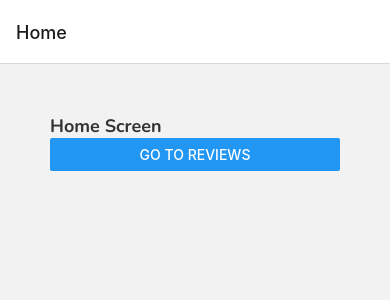
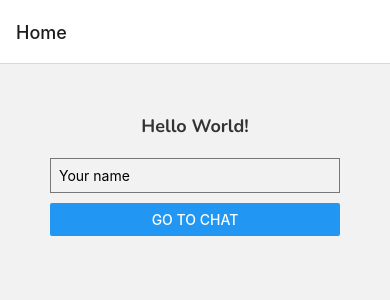
Before and after one commit to iamnachoj/Chat-App, a React Native app: screen /Home in a window 390 px wide. Shown: the top 300 px of the page. Built offline with nearby package versions, Linux system fonts and the light colour scheme.

Commit message:
add new functionality to navigation

```diff
--- a/App.js
+++ b/App.js
@@ -4,7 +4,7 @@ import AppLoading from 'expo-app-loading';
 
 //components
 import Home from './screens/home';
-import About from './screens/about';
+import Chat from './screens/chat';
 
 // navigator
 import {createStackNavigator} from '@react-navigation/stack';
@@ -26,9 +26,8 @@ export default function App() {
     return (
       <NavigationContainer>
       <Stack.Navigator>
-        {/* it automatically adds a navigation prop */}
         <Stack.Screen name='Home' component={Home}/>
-        <Stack.Screen name='About' component={About}/>
+        <Stack.Screen name='Chat' component={Chat}/>
       </Stack.Navigator>
       </NavigationContainer>
     );
--- a/screens/about.js
+++ /dev/null
@@ -1,17 +0,0 @@
-import React from 'react';
-import {View, Text, Button } from 'react-native';
-import {globalStyles} from '../styles/global';
-
-export default function About({navigation}) {
-
-    const pressHandler = () => {
-      navigation.goBack()
-    }
-
-    return (
-     <View style={globalStyles.container}>
-       <Text>About Screen</Text>
-       <Button title={'Back'} onPress={pressHandler}/>
-     </View>
-   )
-}
--- /dev/null
+++ b/screens/chat.js
@@ -0,0 +1,20 @@
+import React from 'react';
+import {View, Text, Button } from 'react-native';
+import {globalStyles} from '../styles/global';
+
+export default class Chat extends React.Component {
+  render() {
+
+      let name = this.props.route.params.name;
+      this.props.navigation.setOptions({title: name});
+
+      return (
+      <View style={globalStyles.container}>
+        <Text>Chat Screen</Text>
+        <Button
+        title='Back'
+        onPress={() => this.props.navigation.navigate('Home')}/>
+      </View>
+      )
+   }
+}
--- a/screens/home.js
+++ b/screens/home.js
@@ -1,17 +1,24 @@
 import React from 'react';
-import { View, Text, Button } from 'react-native';
+import { View, Text, TextInput, Button } from 'react-native';
 import {globalStyles} from '../styles/global';
 
-export default function Home({navigation}) {
-
-   const pressHandler = () => {
-      navigation.navigate('About')
-   }
-
+export default class Screen1 extends React.Component {
+  constructor(props){
+    super(props);
+    this.state = {name: ''};
+  }
+  render() {
    return (
      <View style={globalStyles.container}>
-       <Text style={globalStyles.titleText}>Home Screen</Text>
-       <Button title={'Go to Reviews'} onPress={pressHandler}/>
+       <Text style={globalStyles.titleText}>Hello World!</Text>
+       <TextInput
+        style={globalStyles.input}
+        placeholder='Your name'
+        onChangeText={(name) => this.setState({name})}
+        value={this.state.name}
+       />
+       <Button title={'Go to Chat'} onPress={() => this.props.navigation.navigate('Chat', {name: this.state.name})}/>
      </View>
    )
+  }
 }
--- a/styles/global.js
+++ b/styles/global.js
@@ -8,10 +8,18 @@ export const globalStyles = StyleSheet.create({
   titleText:{
     fontFamily: 'nunito-bold',
     fontSize: 18,
+    textAlign: 'center',
     color: '#333'
   },
   regularText:{
     marginVertical: 8,
     lineHeight: 20
+  },
+  input:{
+    borderWidth:1,
+    borderColor: '#777',
+    padding: 8,
+    marginTop: 20,
+    marginBottom: 10
   }
 });
```
